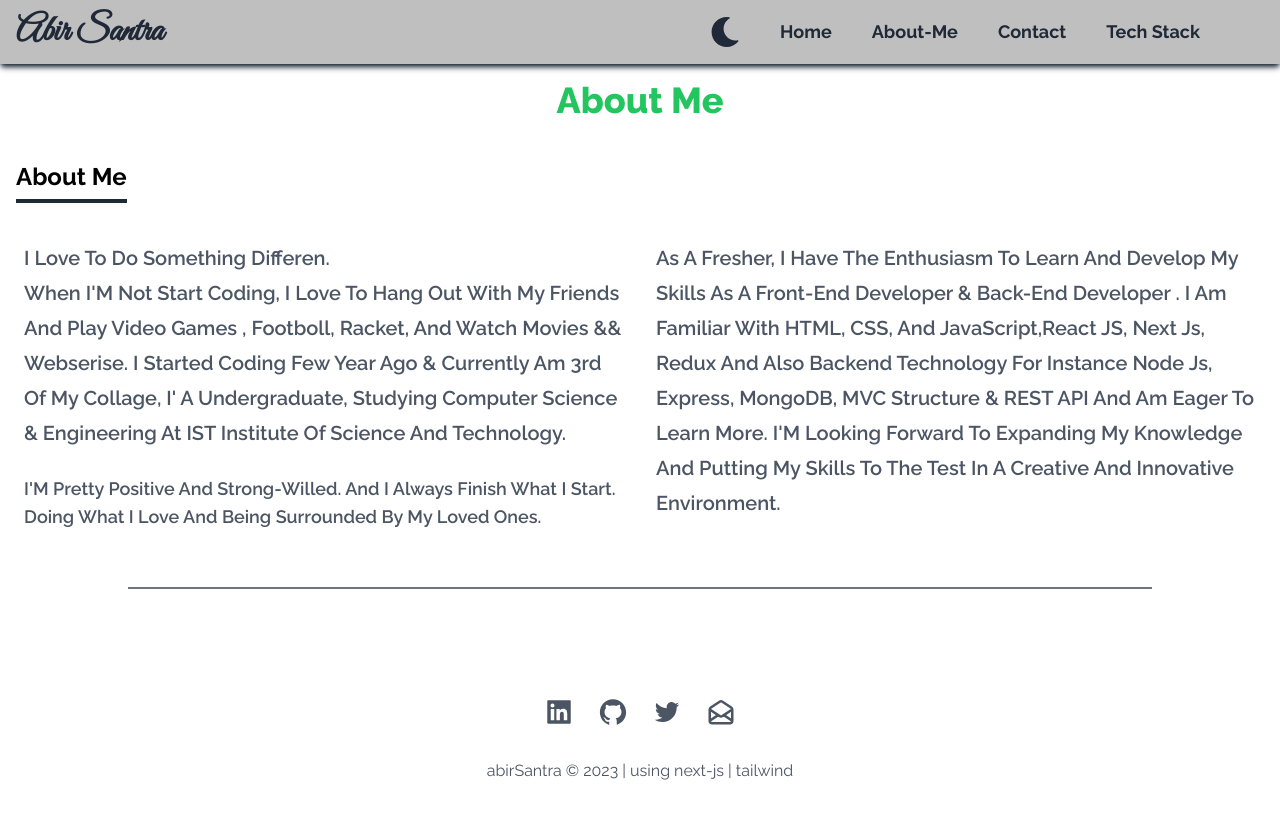
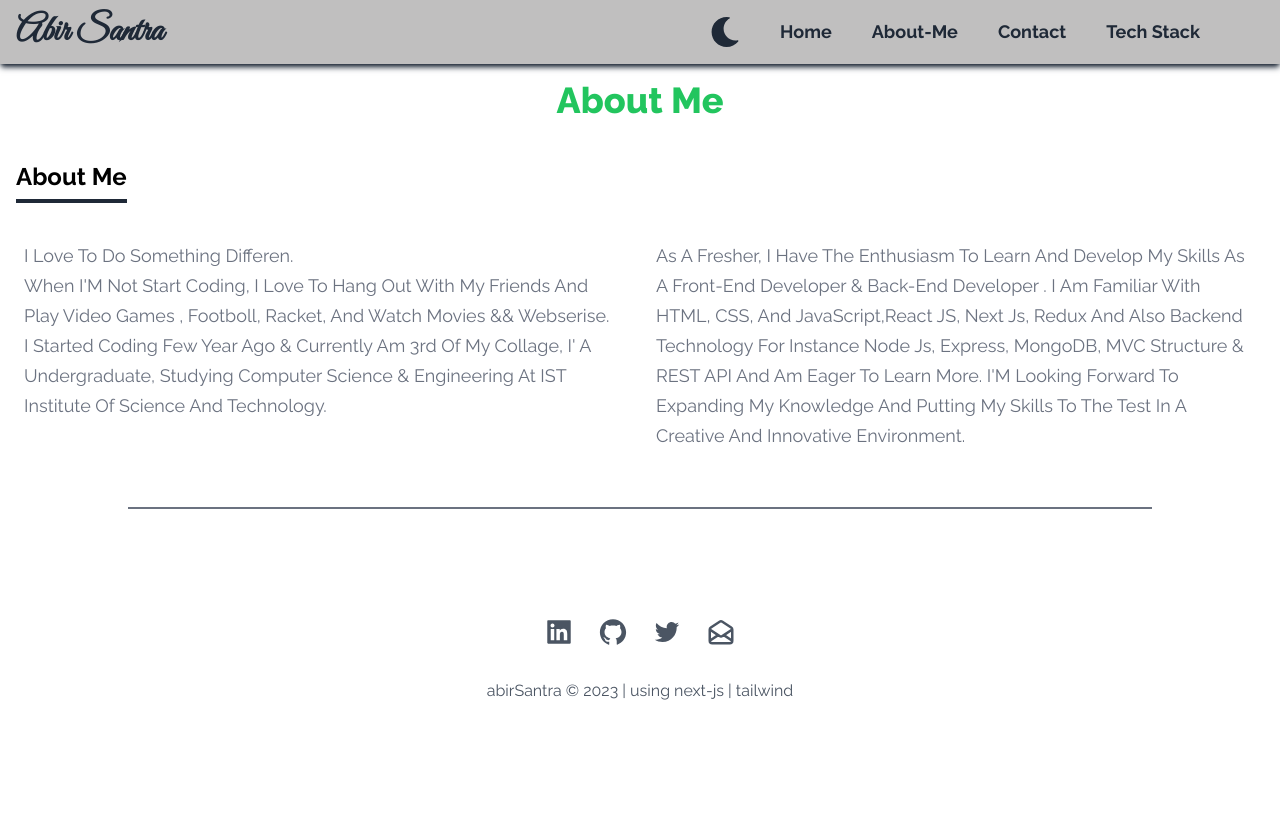
Before and after one commit to Jonty-Abir/my_portfolio, a Next.js app: page /about in a window 1280 px wide. Shown: the top 818 px of the page. Built offline with nearby package versions, Linux system fonts and the light colour scheme.

Commit message:
final-commit

```diff
--- a/Components/About.tsx
+++ b/Components/About.tsx
@@ -6,33 +6,27 @@ function About() {
           About Me
         </h2>
       </div>
-      <div className="grid grid-cols-1 mob-md:grid-cols-2 text-black   dark:text-gray-500 p-6 gap-8 font-thin">
-        <div
-          className="text-gray-600 dark:text-gray-400 text-left text-xl font-semibold leading-5 flex flex-col gap-6"
-          style={{ lineHeight: "35px" }}
+      <div className="grid grid-cols-1 mob-md:grid-cols-2 text-black  dark:text-gray-500 p-6 gap-8 font-thin">
+        <p
+          className="text-gray-500 dark:text-gray-400 text-left"
+          style={{ fontSize: "18px", lineHeight: "30px" }}
         >
-          <p>
           I love to do something differen. <br />
           {
             <span>
-                When I{"'"}m not start coding, I love to hang out with my
-                friends and play video games , Footboll, Racket, and watch
-                movies && webserise.
+              When I{"'"}m not start coding, I love to hang out with my friends
+              and play video games , Footboll, Racket, and watch movies &&
+              webserise.
             </span>
           }{" "}
-            I started coding few year ago & currently am 3rd of my collage, i
-            {"'"} a undergraduate, studying Computer Science & Engineering at
-            IST Institute of Science and Technology.
+          <br />I started coding few year ago & currently am 3rd of my collage,
+          i{"'"} a undergraduate, studying Computer Science & Engineering at IST
+          Institute of Science and Technology.
         </p>
-          <p className="text-left leading-4 text-gray-600 dark:text-gray-400 text-lg font-semibold">
-            I{"'"}m pretty positive and strong-willed. and I always finish what
-            I start. doing what I love and being surrounded by my loved ones.
-          </p>{" "}
-        </div>
 
         <p
-          className="text-gray-600 dark:text-gray-400 text-left text-xl font-semibold leading-10"
-          style={{ lineHeight: "35px" }}
+          className="text-gray-500 dark:text-gray-400 text-left"
+          style={{ fontSize: "18px", lineHeight: "30px" }}
         >
           As a fresher, I have the enthusiasm to learn and develop my skills as
           a front-end developer & back-end developer . I am familiar with HTML,
@@ -42,13 +36,6 @@ function About() {
           expanding my knowledge and putting my skills to the test in a creative
           and innovative environment.
         </p>
-        {/* <p className="text-gray-500 dark:text-gray-400 text-right >
-          I{"'"}m pretty positive and strong-willed and I always finish what I
-          start. My dream is to be happy in life, doing what I love and being
-          surrounded by my loved ones. When I{"'"}m not coding, I love to hang
-          out with my friends and play video games, listen to music, jam on my
-          drums, and watch Anime.
-        </p> */}
       </div>
     </div>
   );
```
Also changed, not shown: Components/Content.tsx (+9 -7 lines). Lines whose indentation alone changed are shown as unchanged.
